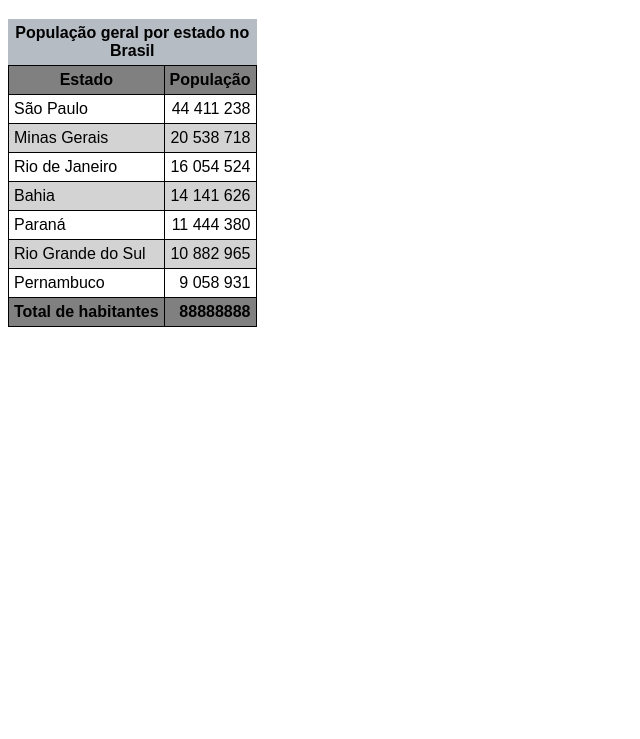
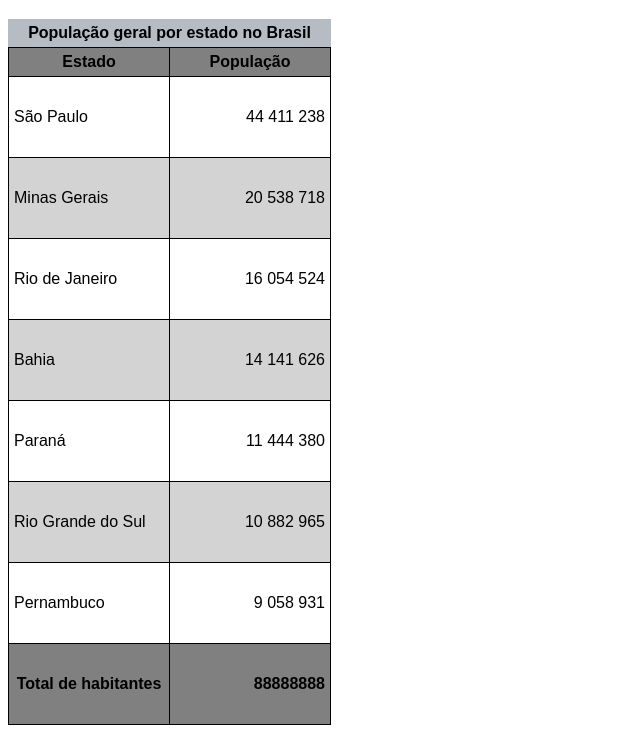
Before and after one commit to MattDF4/HTML-CSS, a plain HTML site: page exercicios_cv/ex023/tabela02.html in a window 1280 px wide. Shown: the part 61-800 px from the top of the page, without its empty margins (0-640 px from the left). Drawn offline with Linux system fonts and the light colour scheme.

Commit message:
Adicionando informações

```diff
--- a/exercicios_cv/ex023/style.css
+++ /dev/null
@@ -1,10 +0,0 @@
-table {
-    border-collapse: collapse;
-    width: 250px;
-    height: 250px;
-}
-
-td {
-    border: 1.5px solid black;
-    padding: 5px;
-}
--- a/exercicios_cv/ex023/tabela02.html
+++ b/exercicios_cv/ex023/tabela02.html
@@ -12,6 +12,7 @@
         }
 
         table {
+            position: relative;
             border-collapse: collapse;
         }
 
@@ -21,6 +22,8 @@
         }
 
         td {
+            width: 150px;
+            height: 70px;
             padding: 5px;
             border: 1px solid black;
 
@@ -28,6 +31,12 @@
 
         thead, tfoot {
             border: 1px solid black;
+            background-color: grey;
+        }
+
+        thead > tr > th {
+            position: sticky;
+            top: -1px;
             background-color: grey;
         }
 
@@ -51,7 +60,7 @@
 <!--
     ANATOMIA PARA TABELAS GRANDES
     TABLE
-        CAPTION
+        CAPTION = Legenda
         THEAD
             TR, TD, TH
         TBODY
@@ -71,7 +80,7 @@
         <thead>
             <tr>
                 <th scope="col">Estado</th>
-                <th scope="col" style="width: 50px;">População</th>
+                <th scope="col">População</th>
             </tr>
         </thead>
 
@@ -114,6 +123,8 @@
             </tr>
         </tfoot>
 
+
     </table>
+
 </body>
 </html>
```
Also changed, not shown: exercicios_cv/ex023/ex023.html (+2 -2 lines), exercicios_cv/ex023/teste.html (deleted, +0 -38 lines).
